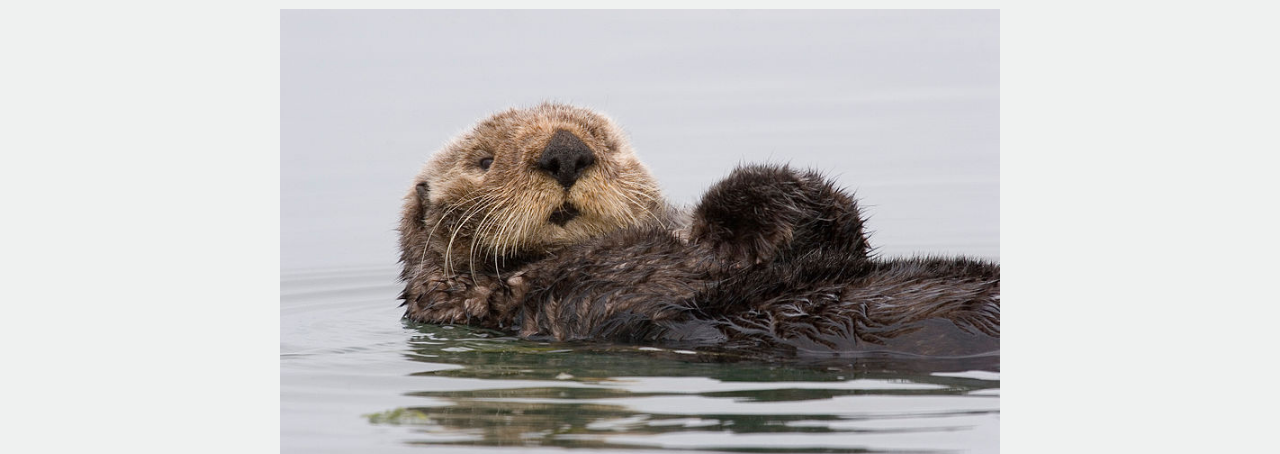
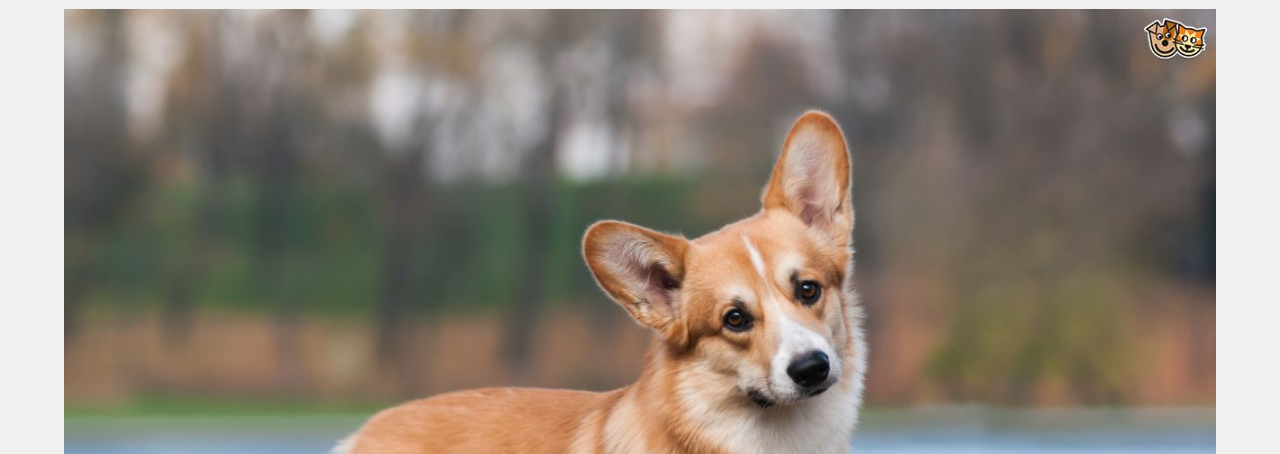
Before and after one commit to thelesenok/corgigram, a plain HTML site: page index.html in a window 1280 px wide. Shown: the part 83-537 px from the top of the page. Drawn offline with nearby package versions, Linux system fonts and the light colour scheme.

Commit message:
image was changed

```diff
--- a/index.html
+++ b/index.html
@@ -76,7 +76,7 @@
             </ul>
             <div class="detail-image-container">
                 <div class="detail-image-frame">
-                    <img class="detail-image" src="img/otter1.jpg" alt="Barry">
+                    <img class="detail-image" src="img/corgi-2.jpg" alt="Barry">
                     <span class="detail-image-title">Detailed Barry</span>
                 </div>
             </div>
```
